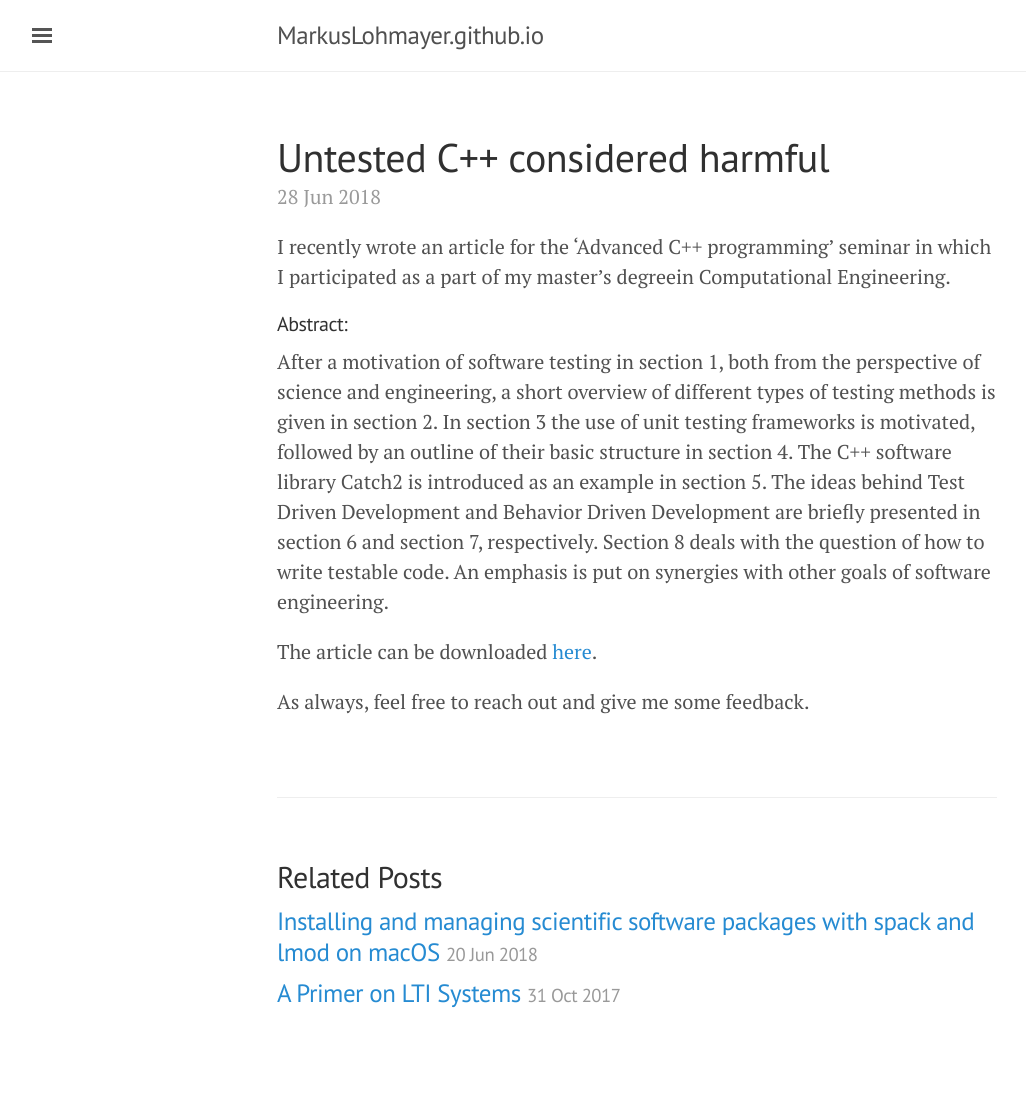
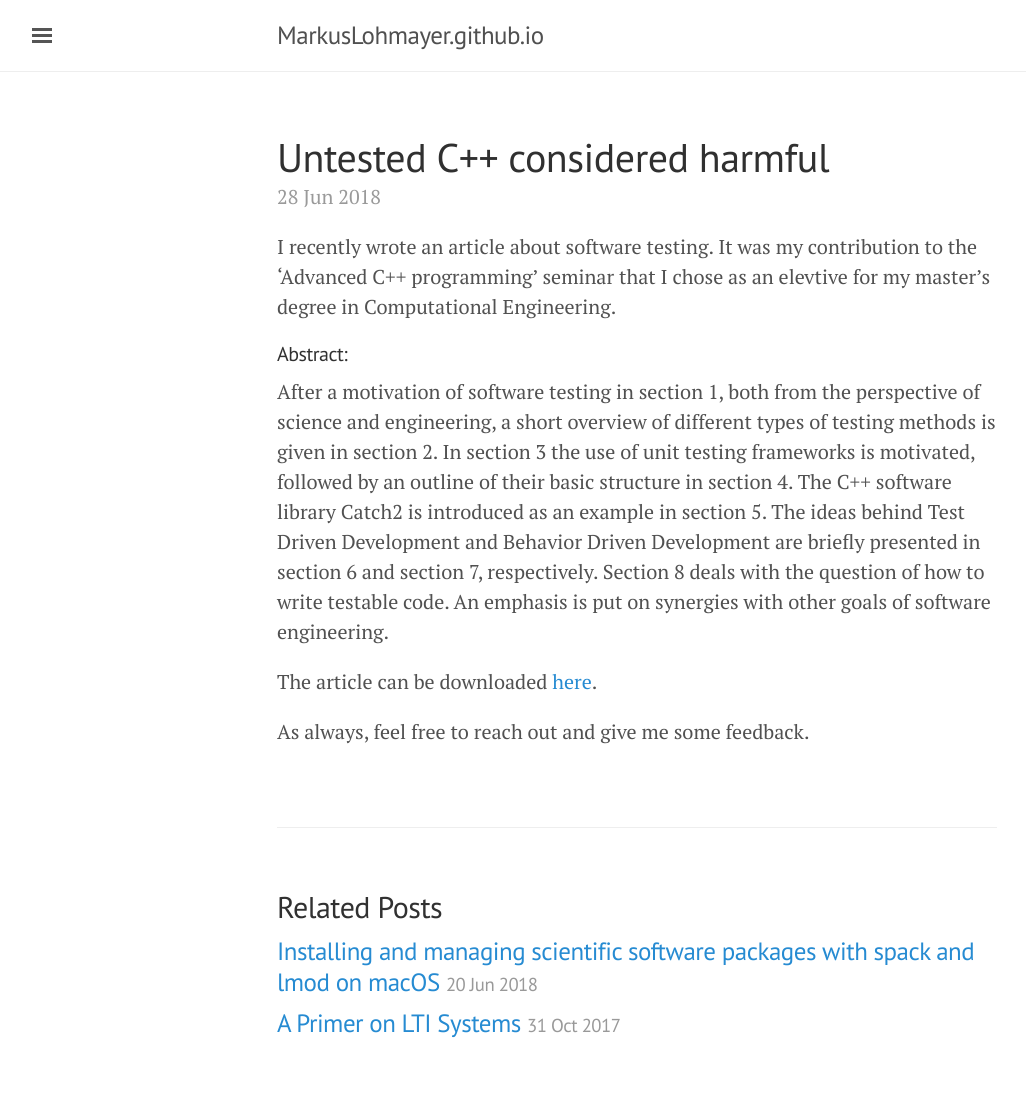
Before and after one commit to MarkusLohmayer/MarkusLohmayer.github.io, a Jekyll site: the page built from _posts/2018-06-28-untested-cpp-considered-harmful.md, in a window 1280 px wide. Shown: the whole page, without its empty margins (3-1029 px from the left). Built offline with Jekyll 4.4.1, drawn with Linux system fonts in a browser that asks for light colours; before the commit the page ends 1070 px from its top, so only the background shows below that.

Commit message:
rewrite first sentence

```diff
--- a/_posts/2018-06-28-untested-cpp-considered-harmful.md
+++ b/_posts/2018-06-28-untested-cpp-considered-harmful.md
@@ -4,7 +4,7 @@ title: "Untested C++ considered harmful"
 tags: [C++, software testing]
 ---
 
-I recently wrote an article for the 'Advanced C++ programming' seminar in which I participated as a part of my master's degreein Computational Engineering.
+I recently wrote an article about software testing. It was my contribution to the 'Advanced C++ programming' seminar that I chose as an elevtive for my master's degree in Computational Engineering.
 
 <!--more-->
 
```
